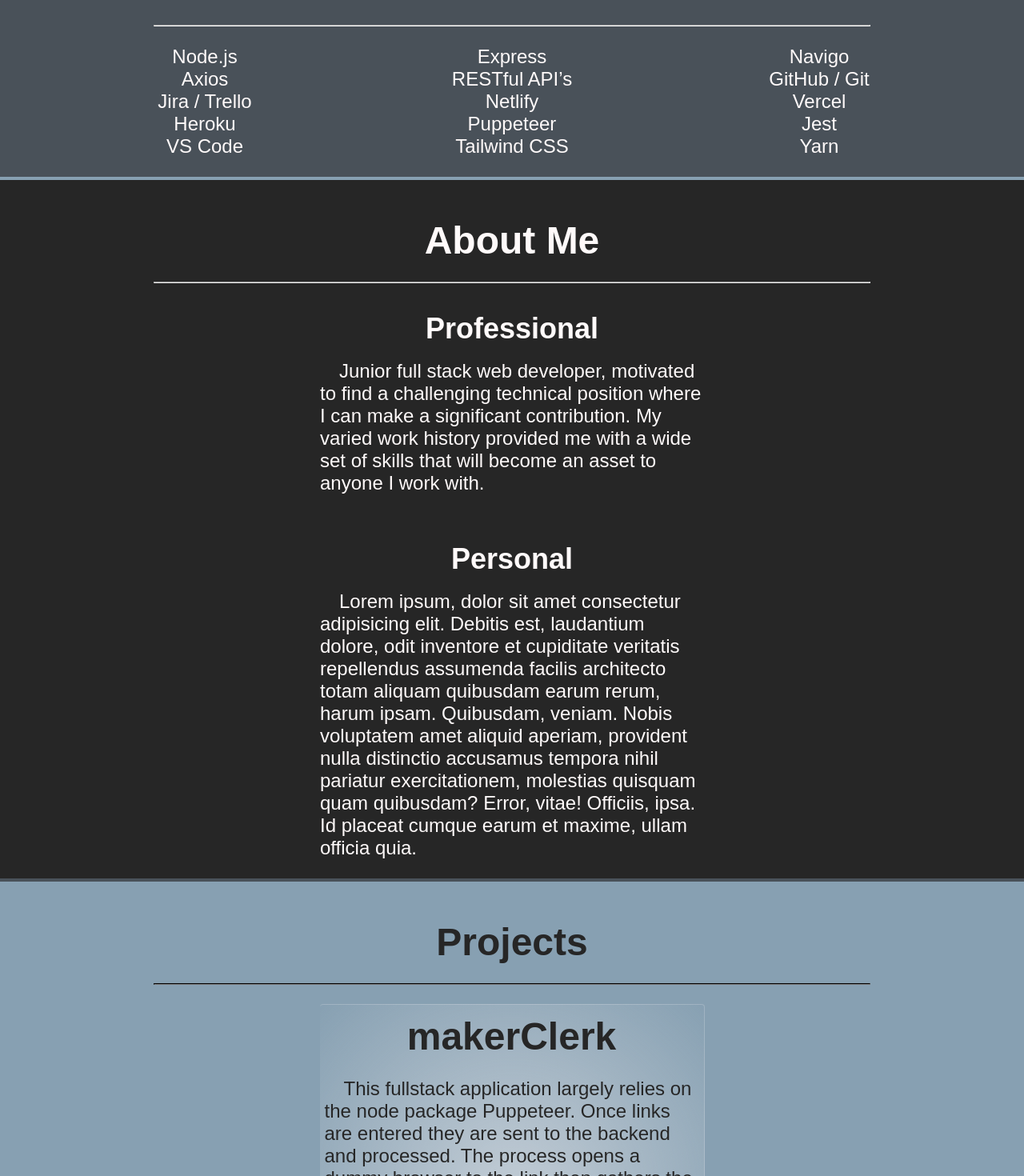
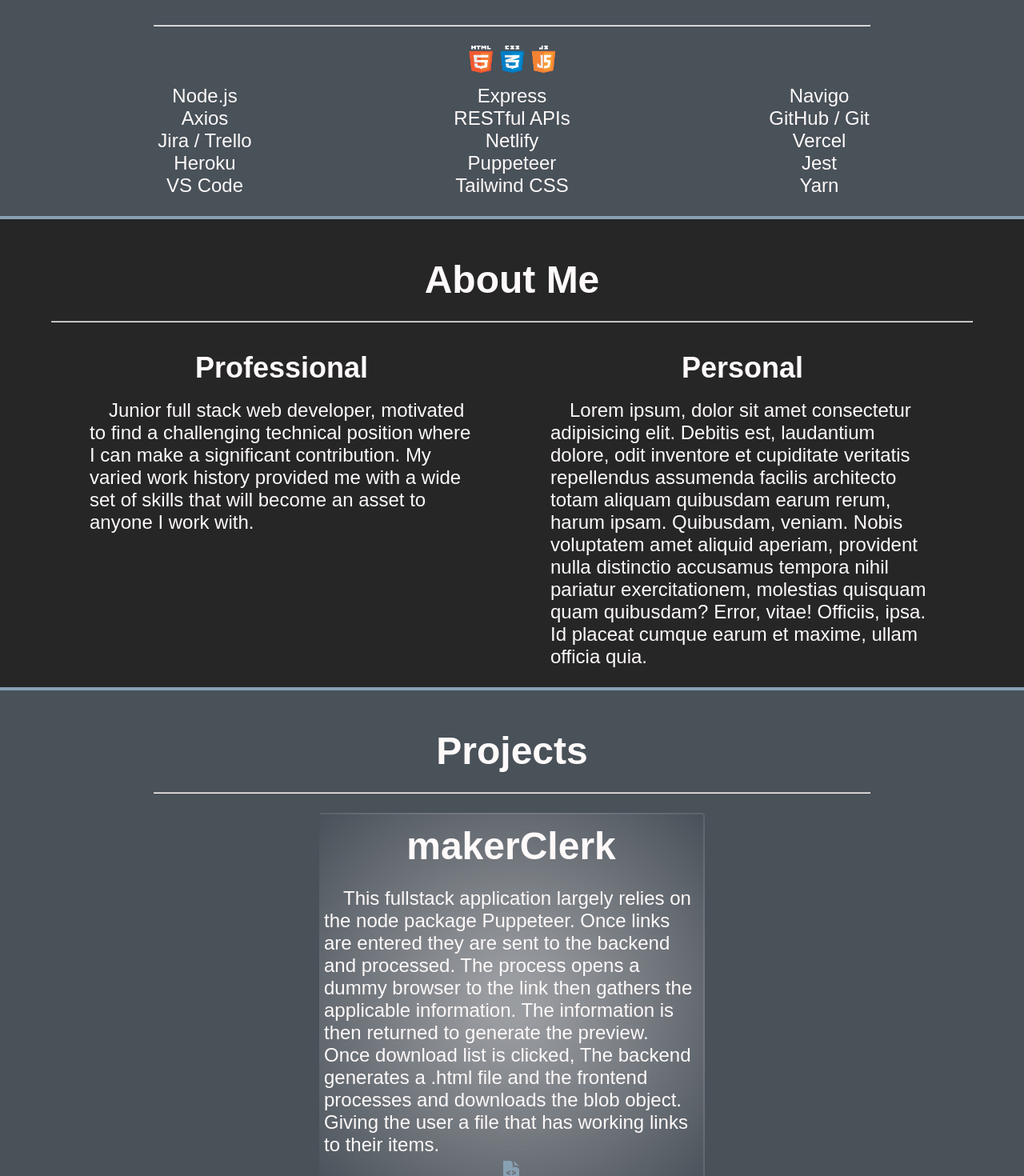
Before and after one commit to GrungeKarma/my-site, a React (Create React App) app: page / in a window 1280 px wide. Shown: the part 900-2370 px from the top of the page at 80% size. Built offline with nearby package versions, Linux system fonts and the light colour scheme; a web font is replaced by a local one.

Commit message:
update styles for responsive modal + etc. && add language image to skills

```diff
--- a/src/components/sections/Bio.css
+++ b/src/components/sections/Bio.css
@@ -1,11 +1,13 @@
 #greater-bio-area {
   background-color: var(--eerie-black);
-  border-bottom: solid 4px var(--charcoal);
+  border-bottom: solid 4px var(--pewter-blue);
+  width: 100vw;
+  max-width: 100%;
 }
 #bio {
   background-color: var(--eerie-black);
   text-align: center;
-  margin: 0 15% 0 15%;
+  margin: 0 5% 0 5%;
 }
 #bio > * {
   color: snow;
--- a/src/components/sections/FormModal.css
+++ b/src/components/sections/FormModal.css
@@ -1,9 +1,9 @@
 .Modal {
   position: absolute;
-  top: 90px;
-  left: 80px;
-  right: 80px;
-  bottom: 80px;
+  top: 200px;
+  left: 20vw;
+  right: 20vw;
+  bottom: 200px;
   background-color: #495159ff;
   border-color: rgba(38, 38, 38, 0);
   border-radius: 12px;
@@ -16,7 +16,7 @@
   bottom: 0;
   background-color: rgba(38, 38, 38, 0.812);
 }
-@media (max-width: 961px) {
+@media (max-width: 1000px) {
   .Modal {
     top: 90px;
     left: 10px;
--- a/src/components/sections/Projects.css
+++ b/src/components/sections/Projects.css
@@ -1,18 +1,19 @@
 #greater-project-area {
   width: 100vw;
   max-width: 100%;
-  background-color: var(--pewter-blue);
+  background-color: var(--charcoal);
   padding-bottom: 4em;
 }
+
 #greater-project-area > h2 {
-  color: var(--eerie-black);
+  color: snow;
   text-align: center;
   padding: 1em 0 0.5em 0;
   font-size: 2em;
 }
 #greater-project-area > hr {
   margin: 0 15% 0 15%;
-  border-color: var(--eerie-black);
+  border-color: snow;
 }
 
 #project-area {
@@ -24,17 +25,14 @@
 }
 #project-item {
   margin-top: 1em;
-  border-top: 1px solid rgba(255, 250, 250, 0.205);
-  border-right: 1px solid rgba(255, 250, 250, 0.205);
-  background: radial-gradient(
-    rgba(255, 250, 250, 0.445) 10%,
-    var(--pewter-blue)
-  );
+  border-top: 2px solid rgba(255, 250, 250, 0.105);
+  border-right: 2px solid rgba(255, 250, 250, 0.105);
+  background: radial-gradient(rgba(255, 250, 250, 0.445) 10%, var(--charcoal));
   width: 480px;
   border-radius: 4px;
 }
 #project-item > * {
-  color: var(--eerie-black);
+  color: snow;
   margin: 0 0.25em 0 0.25em;
 }
 #project-item > h2 {
@@ -47,7 +45,7 @@
   padding-bottom: 0.25em;
 }
 #source-code {
-  fill: rgba(255, 250, 250, 0.767);
+  fill: #87a0b2ff;
   display: block;
   margin: auto;
   padding-bottom: 0.2rem;
--- a/src/components/sections/SkillsAndTech.css
+++ b/src/components/sections/SkillsAndTech.css
@@ -7,7 +7,13 @@
   border-top: solid 4px var(--pewter-blue);
   border-bottom: solid 4px var(--pewter-blue);
 }
-
+#languages {
+  width: 300px;
+  height: 95px;
+  margin-left: -10px;
+  margin-top: -20px;
+  margin-bottom: -20px;
+}
 #skills-tech {
   color: snow;
   text-align: center;
@@ -17,7 +23,7 @@
 #greater-skills-area > hr {
   margin: 0 15% 0 15%;
   border-color: white;
-  margin-bottom: 1em;
+  margin-bottom: 0.5em;
 }
 #skills-tech-list {
   grid-template-columns: 20% 20% 20%;
--- a/src/components/sections/SkillsAndTech.js
+++ b/src/components/sections/SkillsAndTech.js
@@ -1,4 +1,4 @@
-
+import codingLanguages from '../../images/languages.png';
 
 import './SkillsAndTech.css';
 
@@ -7,7 +7,7 @@
   { key: Math.random().toString(), item: 'Express' },
   { key: Math.random().toString(), item: 'Navigo' },
   { key: Math.random().toString(), item: 'Axios' },
-  { key: Math.random().toString(), item: 'RESTful API’s' },
+  { key: Math.random().toString(), item: 'RESTful APIs' },
   { key: Math.random().toString(), item: 'GitHub / Git' },
   { key: Math.random().toString(), item: 'Jira / Trello' },
   { key: Math.random().toString(), item: 'Netlify' },
@@ -28,7 +28,8 @@
 
       <div id="greater-skills-area">
         <h2 id="skills-tech">Skills/Tech</h2>
-        <hr id="stubborn" />
+        <hr />
+        <img id='languages' src={codingLanguages} alt="" />
         <div id="grid-area">
           <ul id="skills-tech-list">
             {
```
Also changed, not shown: src/images/languages.png (added).
